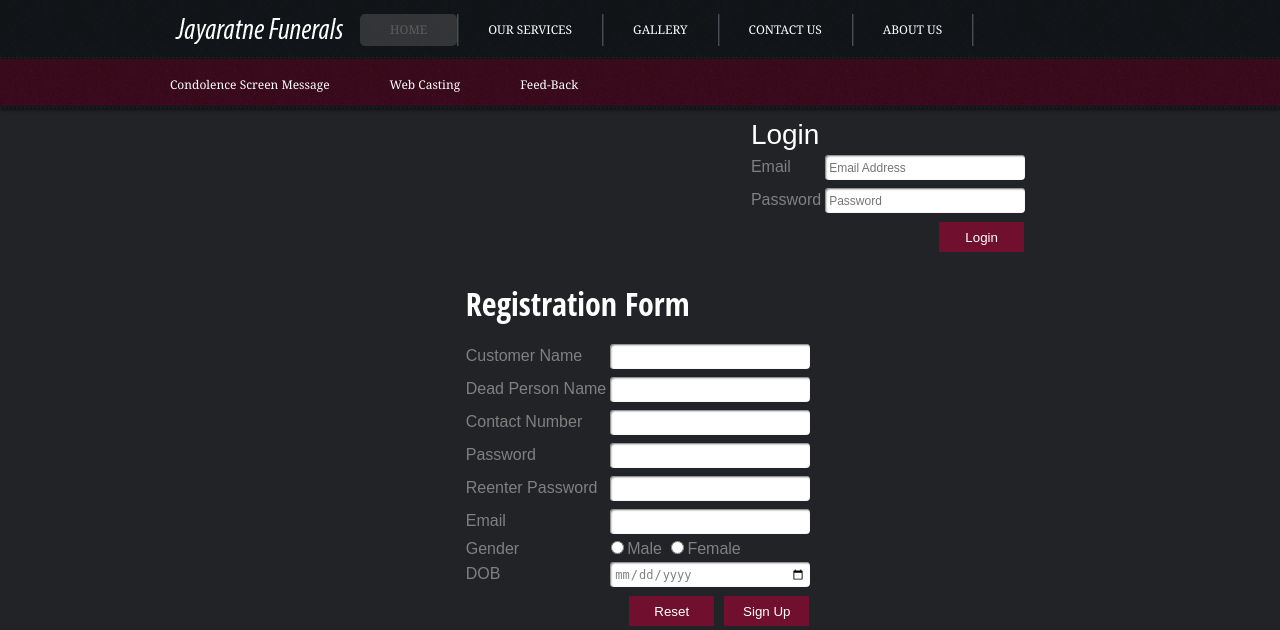
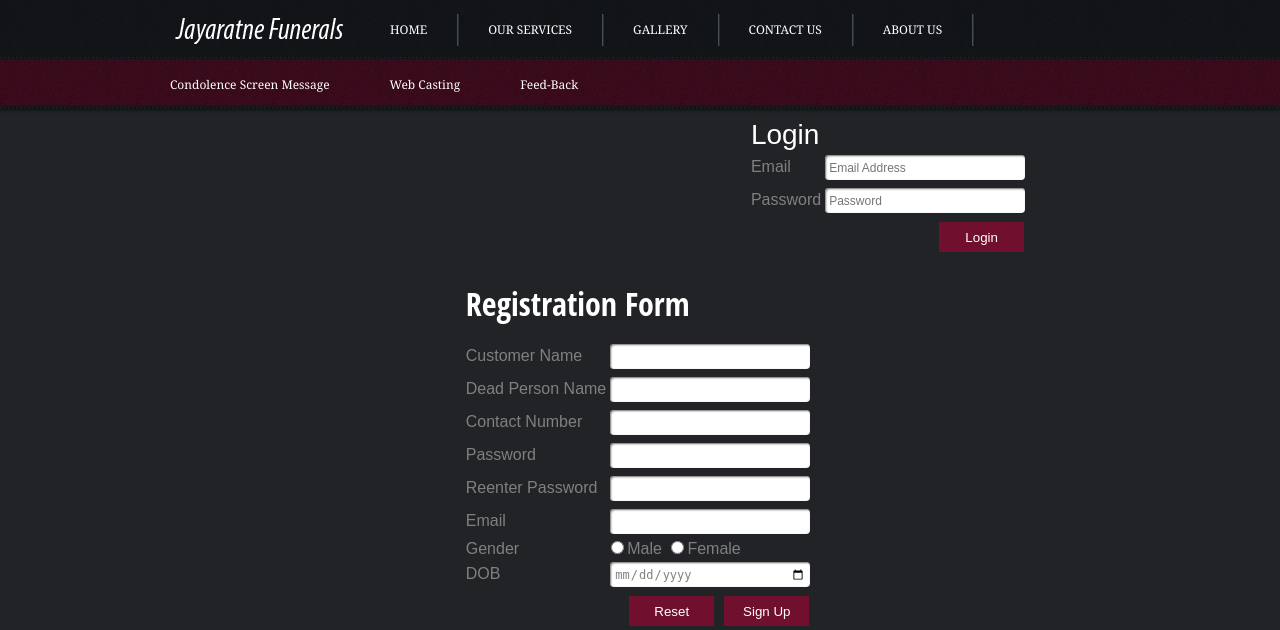
Before and after one commit to Klakmal/Jayarathna-admin, a PHP site: page /login.php in a window 1280 px wide. Shown: the top 630 px of the page. Run offline with PHP 8.4, Linux system fonts and the light colour scheme.

Commit message:
delete active class

```diff
--- a/login.php
+++ b/login.php
@@ -40,7 +40,7 @@
   <div id="site_title"><a href="index.html"><img src="img/logo.png" alt=""></a></div>
   <!-- Dynamic Menu -->
   <ol id="menu" class="simple_menu simple_menu_css horizontal black_menu">
-    <li><a class="active" href="index.html">Home</a></li>
+    <li><a href="index.html">Home</a></li>
     <li><a href="#">Our Services</a>
       <!-- sub menu -->
       <ol>
```
